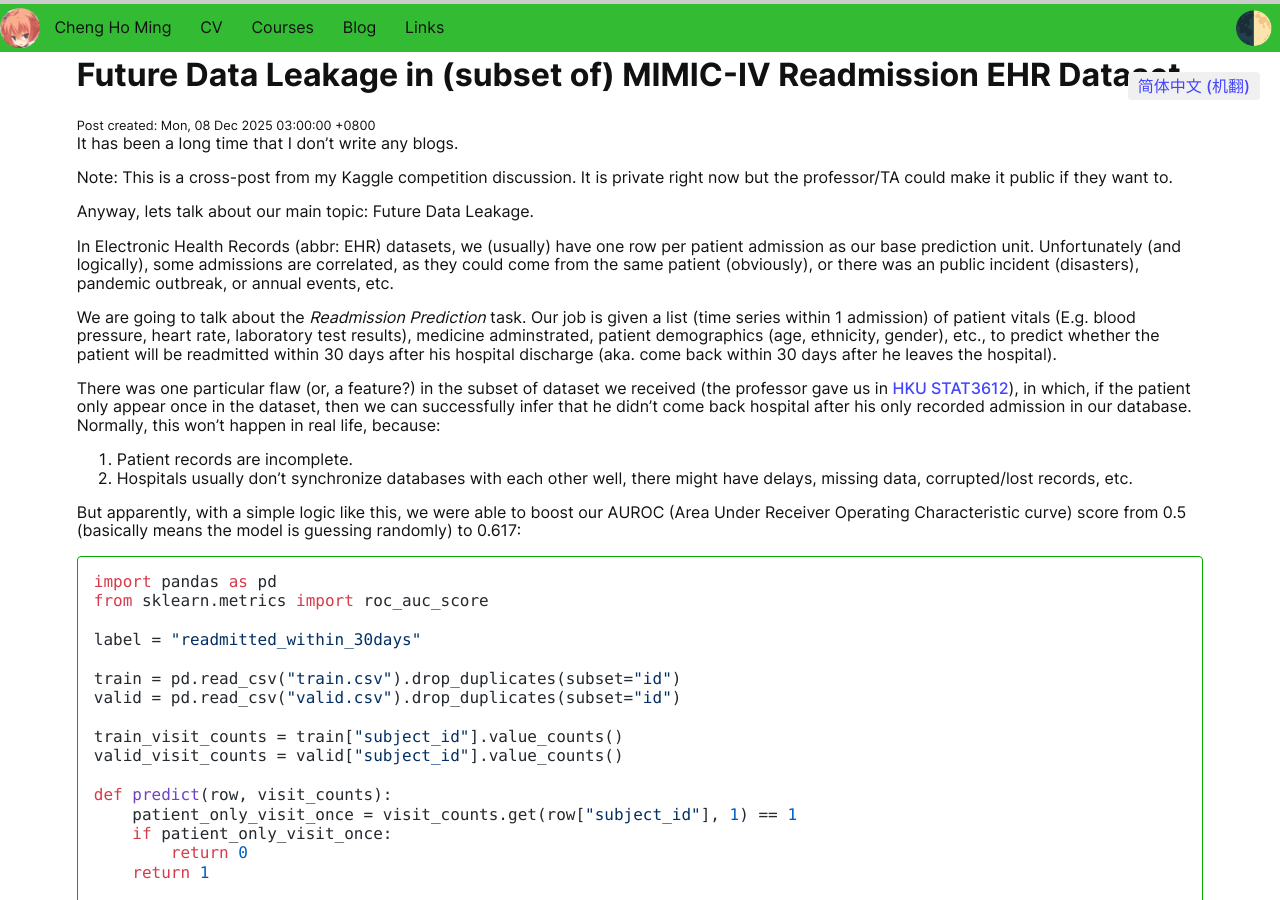
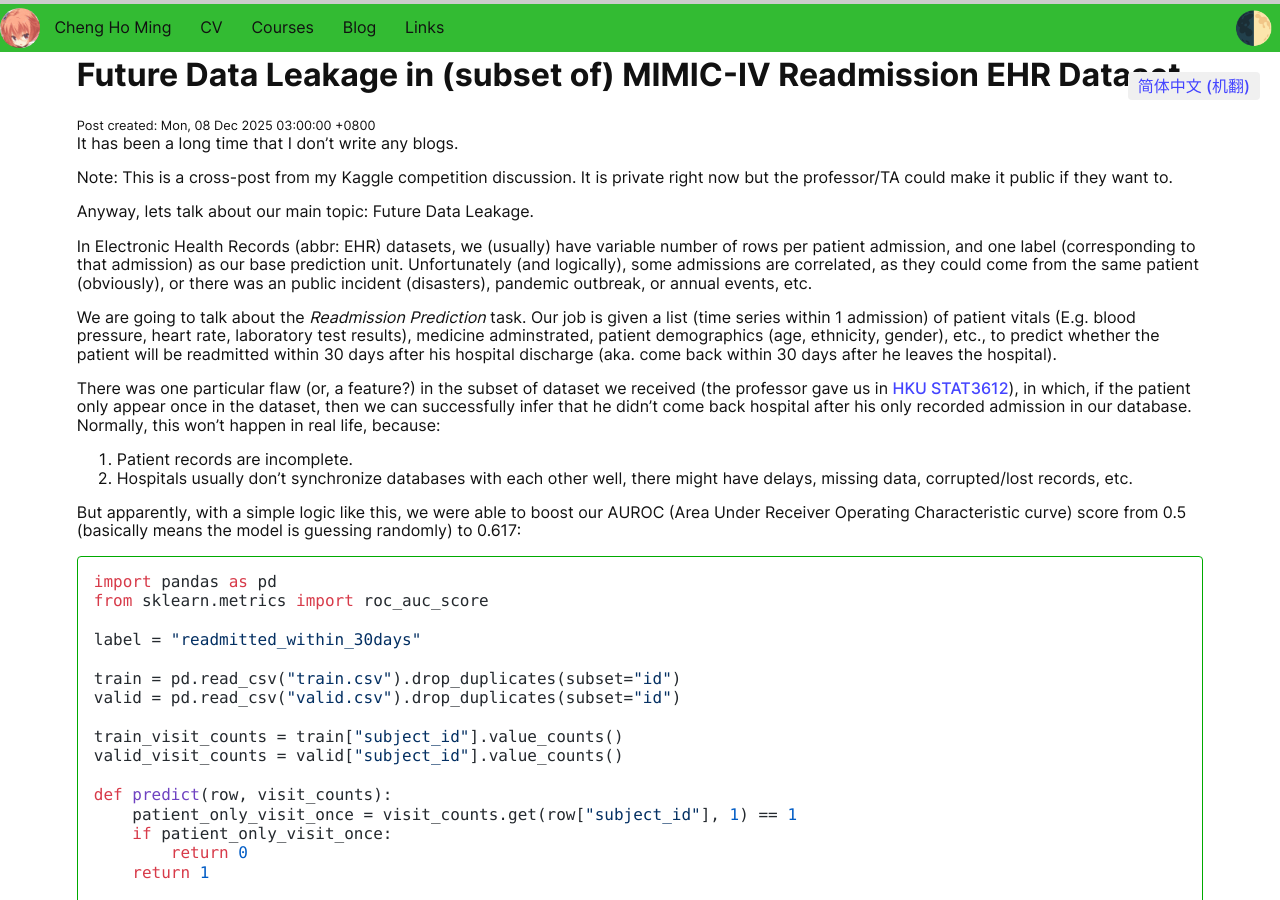
Before and after one commit to eric15342335/eric15342335.github.io, a Jekyll site: the page built from _posts/2025-12-08-Future-Data-Leakage.md, in a window 1280 px wide and 900 px high. Built offline with Jekyll 4.4.1, drawn with Linux system fonts in a browser that asks for light colours.

Commit message:
fix(blog): patch misleading blog written sentence about EHR

```diff
--- a/_posts/2025-12-08-Future-Data-Leakage.md
+++ b/_posts/2025-12-08-Future-Data-Leakage.md
@@ -11,7 +11,7 @@ Note: This is a cross-post from my Kaggle competition discussion. It is private
 
 Anyway, lets talk about our main topic: Future Data Leakage.
 
-In Electronic Health Records (abbr: EHR) datasets, we (usually) have one row per patient admission as our base prediction unit. Unfortunately (and logically), some admissions are correlated, as they could come from the same patient (obviously), or there was an public incident (disasters), pandemic outbreak, or annual events, etc.
+In Electronic Health Records (abbr: EHR) datasets, we (usually) have variable number of rows per patient admission, and one label (corresponding to that admission) as our base prediction unit. Unfortunately (and logically), some admissions are correlated, as they could come from the same patient (obviously), or there was an public incident (disasters), pandemic outbreak, or annual events, etc.
 
 We are going to talk about the *Readmission Prediction* task. Our job is given a list (time series within 1 admission) of patient vitals (E.g. blood pressure, heart rate, laboratory test results), medicine adminstrated, patient demographics (age, ethnicity, gender), etc., to predict whether the patient will be readmitted within 30 days after his hospital discharge (aka. come back within 30 days after he leaves the hospital).
 
```
